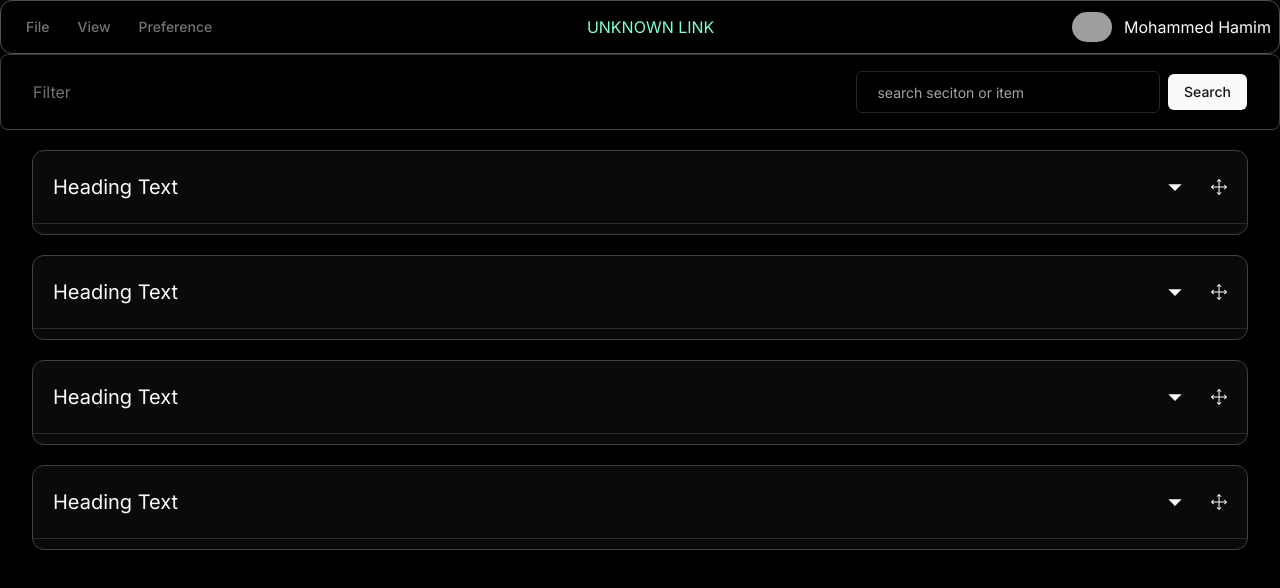
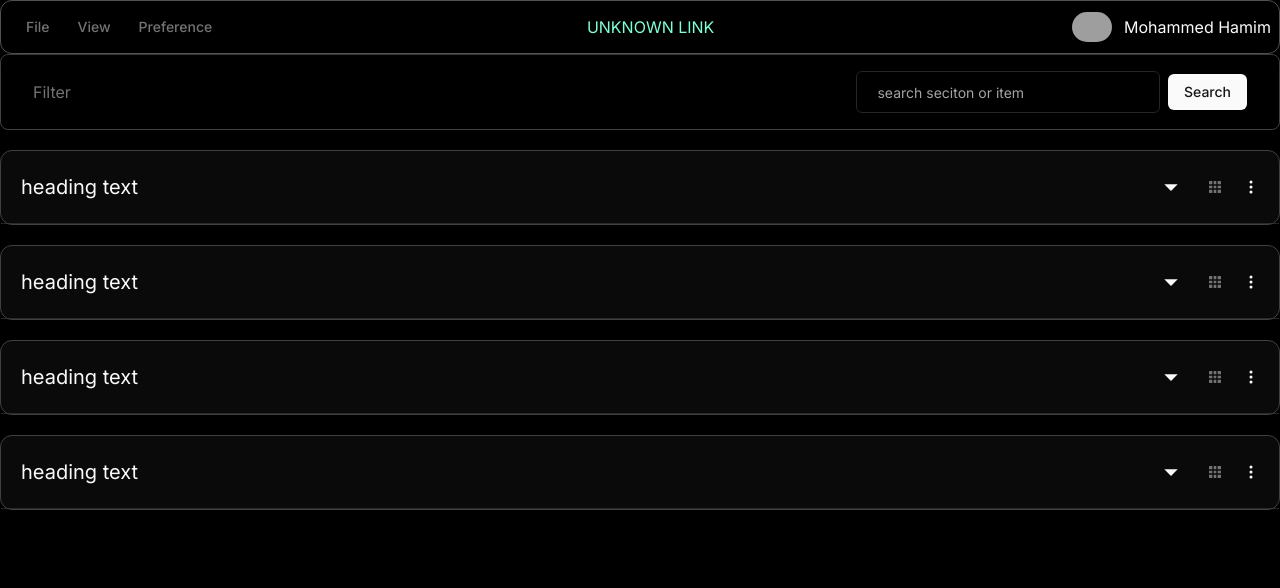
Before and after one commit to BlackdreamIO/SaasLinkManagement, a Next.js app: page / in a window 1280 px wide. Shown: the top 588 px of the page. Built offline with nearby package versions, Linux system fonts and the light colour scheme; grey boxes are pictures that could not be loaded.

Commit message:
dev deploy

```diff
--- a/src/app/globals.css
+++ b/src/app/globals.css
@@ -74,3 +74,15 @@
       @apply bg-background text-foreground;
     }
   }
+  @layer utilities {
+    /* Chrome, Safari and Opera */
+    .no-scrollbar::-webkit-scrollbar {
+      display: none;
+    }
+
+    .no-scrollbar {
+      -ms-overflow-style: none; /* IE and Edge */
+      scrollbar-width: none; /* Firefox */
+
+    }
+}
--- a/src/app/page.tsx
+++ b/src/app/page.tsx
@@ -4,7 +4,7 @@ import Webview from './pages/web/Webview';
 export default function page()
 {
     return (
-        <div className='bg-black min-h-screen max-h-auto'>
+        <div className='bg-black min-h-screen max-h-auto no-scrollbar overflow-y-auto'>
             {/* <Webview /> */}
             <AppView/>
         </div>
--- a/src/app/pages/app/(layout)/(Section)/Section.tsx
+++ b/src/app/pages/app/(layout)/(Section)/Section.tsx
@@ -1,20 +1,12 @@
 'use client'
 
-import { useState, useEffect } from "react";
-import { motion, useMotionValue, Reorder, useDragControls } from "framer-motion";
+import { useState } from "react";
+import { motion, useMotionValue, Reorder } from "framer-motion";
 
-import { Box, Text, Divider, HStack, Flex } from "@chakra-ui/react";
-import { Tooltip, TooltipContent, TooltipProvider, TooltipTrigger } from "@/components/ui/tooltip";
-
-import { Input } from "@/components/ui/input";
-import { Button } from "@/components/ui/button";
-
-import { IoPencil } from "react-icons/io5";
-import { MdOutlineArrowDropDown } from "react-icons/md";
-import { SlCursorMove } from "react-icons/sl";
+import { Box, Divider, Flex } from "@chakra-ui/react";
 
 import LinkComponent from "./LinkComponent";
-import { useRaisedShadow } from "@/hook/useRaisedShadow";
+import SectionHeader from "./SectionHeader";
 
 export default function Section({ sectionTitle } : { sectionTitle : string })
 {
@@ -25,27 +17,9 @@ export default function Section({ sectionTitle } : { sectionTitle : string })
     const [newSectionName, setNewSectionName] = useState('Heading Text');
     const [minimizeSection, setMinimizeSection] = useState(false);
 
-    const [isDragging, setIsDragging] = useState(false);
-    const [pointerInside, setPointerInside] = useState(false);
+    const [enableDragListener, setEnableDragListener] = useState(true);
 
     const y = useMotionValue(0);
-    const borderStyle = useRaisedShadow(y);
-    const dragControls = useDragControls();
-
-    const handleDragStart = (event : any) => {
-        dragControls.start(event);
-        setIsDragging(true);
-    }
-
-    const handleDragEnd = () => {
-        //setIsDragging(false);
-    }
-
-    useEffect(() => {
-        console.log(borderStyle);
-
-    }, [borderStyle])
-
 
     const handleEditSectionName = () => {
         if(newSectionName.length > 2) {
@@ -54,53 +28,24 @@ export default function Section({ sectionTitle } : { sectionTitle : string })
         }
     }
 
-    const handleEditSectionClose = () => setEditSectionName(false);
-
     const variants = {
         open: { height: 'auto' },
         closed: { height: 0 }
     };
 
     return (
-        <Reorder.Item value={sectionTitle} id={sectionTitle} style={{ borderStyle, y }} dragListener={false} dragControls={dragControls}>
+        <Reorder.Item value={sectionTitle} id={sectionTitle} style={{ y }} dragListener={enableDragListener} className="w-full flex flex-col items-center justify-center">
             <Box
                 tabIndex={1}
-                className={`w-[95%] m-auto rounded-xl bg-neutral-950 border ${isDragging ? '!border-blue-400' : 'border-neutral-700'}`}
-                onMouseEnter={() => setPointerInside(true)}
-                onMouseLeave={() => setPointerInside(false)}>
-                <HStack justify={'space-between'} p={5} className="group">
-                    {
-                        editSectionName ? (
-                            <HStack>
-                                <Input placeholder={sectionName} onChange={(e) => setNewSectionName(e.target.value)} className="bg-transparent h-12" />
-                                <Button variant={'default'} onClick={handleEditSectionName}>Edit</Button>
-                                <Button variant={'outline'} onClick={handleEditSectionClose}>Cancell</Button>
-                            </HStack>
-                        )
-                        :
-                        (
-                            <HStack className="space-x-3 items-center">
-                                <Text className="text-xl text-left truncate">{sectionName}</Text>
-                                <IoPencil
-                                    className="hidden group-hover:block group-focus:block cursor-pointer"
-                                    tabIndex={1}
-                                    onClick={() => setMinimizeSection(!minimizeSection)}
-                                />
-                            </HStack>
-                        )
-                    }
-                    <HStack className="space-x-3 items-center">
-                        <MdOutlineArrowDropDown onClick={() => setMinimizeSection(!minimizeSection)} size={'2rem'} />
-                        <TooltipProvider>
-                            <Tooltip>
-                                <TooltipTrigger>
-                                    <SlCursorMove onPointerDown={(e) => handleDragStart(e)} onDragStart={(e) => handleDragStart(e)} onPointerUp={() => handleDragEnd()} size={'1rem'} className="cursor-pointer" />
-                                </TooltipTrigger>
-                                <TooltipContent className="dark:bg-black dark:text-neutral-500"> 'Move' </TooltipContent>
-                            </Tooltip>
-                        </TooltipProvider>
-                    </HStack>
-                </HStack>
+                className='w-full rounded-xl bg-neutral-950 border border-neutral-700'>
+
+                <SectionHeader
+                    sectionTitle="heading text"
+                    editSectionName
+                    handleEditSectionClose={() => {}}
+                    handleEditSectionTitle={() => {}}
+                    handleToggleMinimize={() => setMinimizeSection(!minimizeSection)}
+                />
 
                 <Divider style={{marginTop : minimizeSection ? 2 : 0, marginBottom : minimizeSection ? 2 : 0}} className="!bg-neutral-500" />
 
@@ -108,11 +53,20 @@ export default function Section({ sectionTitle } : { sectionTitle : string })
                     variants={variants}
                     initial="closed"
                     animate={minimizeSection ? 'open' : 'closed'}
-                    style={{ padding : 5, gap : 2 }}
-                    transition={{ duration: 0.1, ease: 'easeInOut' }}
+                    style={{ padding : 0, gap : 2 }}
+                    transition={{ duration: 0.1, ease: 'easeIn' }}
                     className="overflow-hidden"
                 >
-                    <Flex flexDir={'column'} wrap={'nowrap'} gap={2} p={5} h={'auto'}>
+                    <Flex
+                        flexDir={'column'}
+                        wrap={'nowrap'}
+                        gap={2}
+                        p={5}
+                        h={'auto'}
+                        onMouseEnter={() => setEnableDragListener(false)}
+                        onPointerEnter={() => setEnableDragListener(false)}
+                        onMouseLeave={() => setEnableDragListener(true)}
+                        onPointerLeave={() => setEnableDragListener(false)}>
                         <LinkComponent
                             title="sample title of the url something else title of the url something else title of the url something else title of the url something else title of the url something else title of the url something else"
                             url={url}
--- /dev/null
+++ b/src/app/pages/app/(layout)/(Section)/SectionHeader.tsx
@@ -0,0 +1,111 @@
+'use client'
+
+import { useState } from "react";
+import { motion, useMotionValue, Reorder, useDragControls } from "framer-motion";
+
+import { Box, Text, Divider, HStack, Flex } from "@chakra-ui/react";
+import { Tooltip, TooltipContent, TooltipProvider, TooltipTrigger } from "@/components/ui/tooltip";
+
+import {
+    DropdownMenu,
+    DropdownMenuContent,
+    DropdownMenuItem,
+    DropdownMenuLabel,
+    DropdownMenuSeparator,
+    DropdownMenuTrigger
+} from "@/components/ui/dropdown-menu";
+
+import {
+    ContextMenu,
+    ContextMenuContent,
+    ContextMenuItem,
+    ContextMenuTrigger,
+} from "@/components/ui/context-menu";
+
+import { Input } from "@/components/ui/input";
+import { Button } from "@/components/ui/button";
+
+import { IoPencil } from "react-icons/io5";
+import { MdOutlineArrowDropDown } from "react-icons/md";
+import { RiGridFill } from "react-icons/ri";
+import { BsThreeDotsVertical } from "react-icons/bs";
+
+import LinkComponent from "./LinkComponent";
+import { SectionHeaderProps } from "@/types/types";
+
+export default function SectionHeader(props : SectionHeaderProps)
+{
+    const { sectionTitle, handleEditSectionTitle, handleEditSectionClose, handleToggleMinimize } = props;
+
+    const [editSectionName, setEditSectionName] = useState(false);
+    const [newSectionName, setNewSectionName] = useState('Heading Text');
+
+    return (
+        <ContextMenu>
+            <ContextMenuTrigger>
+                <HStack justify={'space-between'} p={5} className="group">
+                    {
+                        editSectionName ? (
+                            <HStack>
+                                <Input placeholder={sectionTitle} onChange={(e) => setNewSectionName(e.target.value)} className="bg-transparent h-12" />
+                                <Button variant={'default'} onClick={() => handleEditSectionTitle?.(newSectionName)}> Edit </Button>
+                                <Button variant={'outline'} onClick={() => handleEditSectionClose?.()}> Cancell </Button>
+                            </HStack>
+                        )
+                        :
+                        (
+                            <HStack className="space-x-3 items-center">
+                                <Text className="text-xl text-left truncate">{sectionTitle}</Text>
+                                <IoPencil
+                                    className="hidden group-hover:block group-focus:block cursor-pointer"
+                                    tabIndex={1}
+                                    onClick={() => handleToggleMinimize?.()}
+                                />
+                            </HStack>
+                        )
+                    }
+                    <HStack className="space-x-3 items-center">
+                        <MdOutlineArrowDropDown onClick={() => handleToggleMinimize?.()} size={'2rem'} />
+                        <TooltipProvider>
+                            <Tooltip>
+                                <TooltipTrigger>
+                                    <RiGridFill size={'1rem'} className="cursor-pointer text-neutral-500" />
+                                </TooltipTrigger>
+                                <TooltipContent className="dark:bg-black dark:text-neutral-500"> Move </TooltipContent>
+                            </Tooltip>
+                        </TooltipProvider>
+                        <DropdownMenu>
+                            <DropdownMenuTrigger> <BsThreeDotsVertical size={'1rem'} /> </DropdownMenuTrigger>
+                            <DropdownMenuContent className="min-w-[250px] mr-2 flex flex-col space-y-2">
+                                <DropdownMenuLabel>Settings</DropdownMenuLabel>
+                                <DropdownMenuSeparator />
+                                <DropdownMenuItem>
+                                    Edit Section Title
+                                </DropdownMenuItem>
+                                <DropdownMenuItem>
+                                    Lock Movement
+                                </DropdownMenuItem>
+                                <DropdownMenuItem>
+                                    Collapse Section
+                                </DropdownMenuItem>
+                                <DropdownMenuItem disabled>
+                                    Convert To Incognito
+                                </DropdownMenuItem>
+                                <DropdownMenuItem
+                                    className="text-red-500 hover:!text-white hover:!bg-red-500" >
+                                        Delete
+                                </DropdownMenuItem>
+                            </DropdownMenuContent>
+                        </DropdownMenu>
+                    </HStack>
+                </HStack>
+            </ContextMenuTrigger>
+            <ContextMenuContent className="w-[250px]">
+                <ContextMenuItem>Edit Section Title</ContextMenuItem>
+                <ContextMenuItem>Lock Movement</ContextMenuItem>
+                <ContextMenuItem>Collapse Section</ContextMenuItem>
+                <ContextMenuItem className="text-red-500 hover:!text-white hover:!bg-red-500">Delete</ContextMenuItem>
+            </ContextMenuContent>
+         </ContextMenu>
+    )
+}
--- a/src/app/pages/app/(layout)/AppLayout.tsx
+++ b/src/app/pages/app/(layout)/AppLayout.tsx
@@ -12,9 +12,9 @@ export default function AppLayout() {
     const [items, setItems] = useState(initialItems);
 
     return (
-        <div className='space-y-5'>
+        <div className='w-full space-y-5'>
             <AppNavbarFilter />
-            <Reorder.Group axis="y" onReorder={setItems} values={items} className='space-y-5'>
+            <Reorder.Group axis="y" onReorder={setItems} values={items} className='m-auto min-h-screen max-h-auto flex flex-col items-center justify-start space-y-5'>
                 {
                     items.map((item) => (
                         <Section sectionTitle={item} key={item} />
--- a/src/hook/useRaisedShadow.ts
+++ b/src/hook/useRaisedShadow.ts
@@ -1,7 +1,7 @@
 import { animate, MotionValue, useMotionValue } from "framer-motion";
 import { useEffect } from "react";
 
-const inactiveBorder = "#404040";
+const inactiveBorder = "0";
 
 export function useRaisedShadow(value: MotionValue<number>)
 {
@@ -14,7 +14,7 @@ export function useRaisedShadow(value: MotionValue<number>)
           if (latest !== 0) {
               isActive = true;
               if (isActive !== wasActive) {
-                animate(border, "rgba(250,250,250)");
+                animate(border, "1");
               }
           }
           else
--- a/src/types/types.ts
+++ b/src/types/types.ts
@@ -6,3 +6,11 @@ export type LinkComponentProps = {
     onLinkEdit : (newUrl : string) => void;
     onLinkDelete : () => void;
 }
+
+export type SectionHeaderProps = {
+    sectionTitle : string;
+    editSectionName : boolean;
+    handleEditSectionTitle : (newStr : string) => void;
+    handleEditSectionClose : () => void;
+    handleToggleMinimize : () => void;
+}
```
